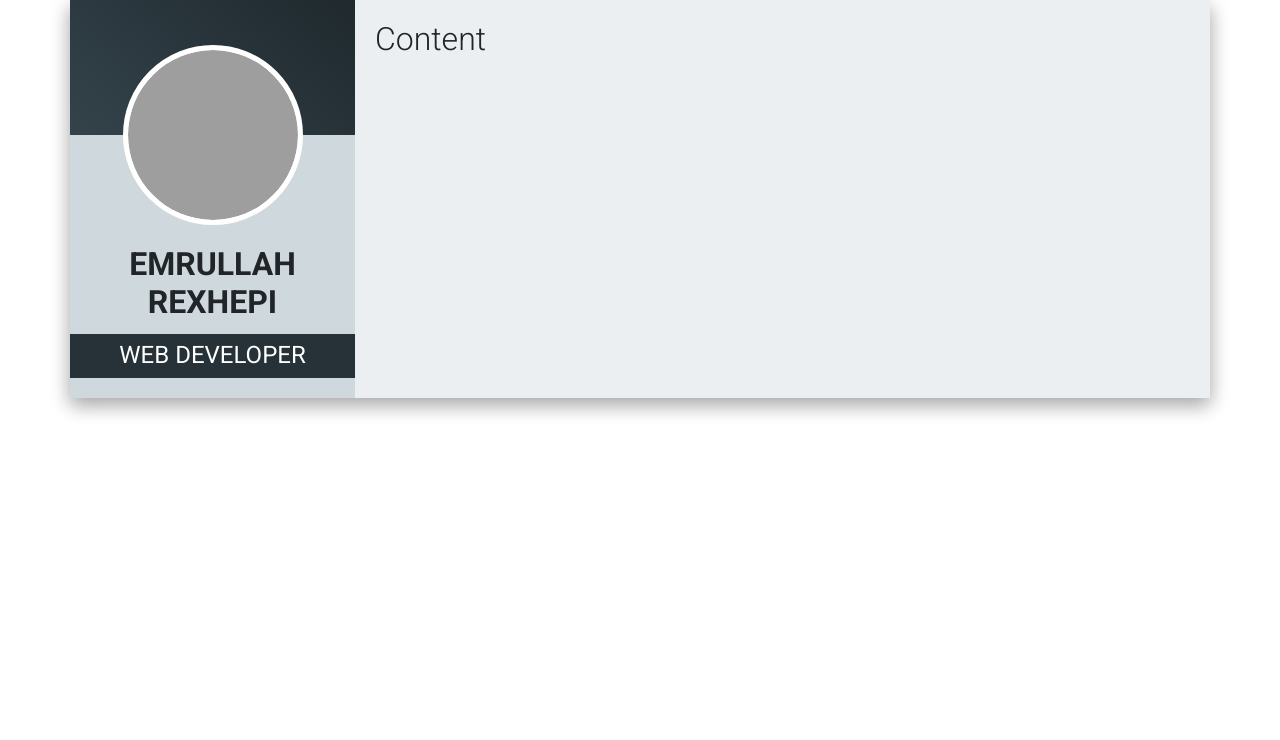
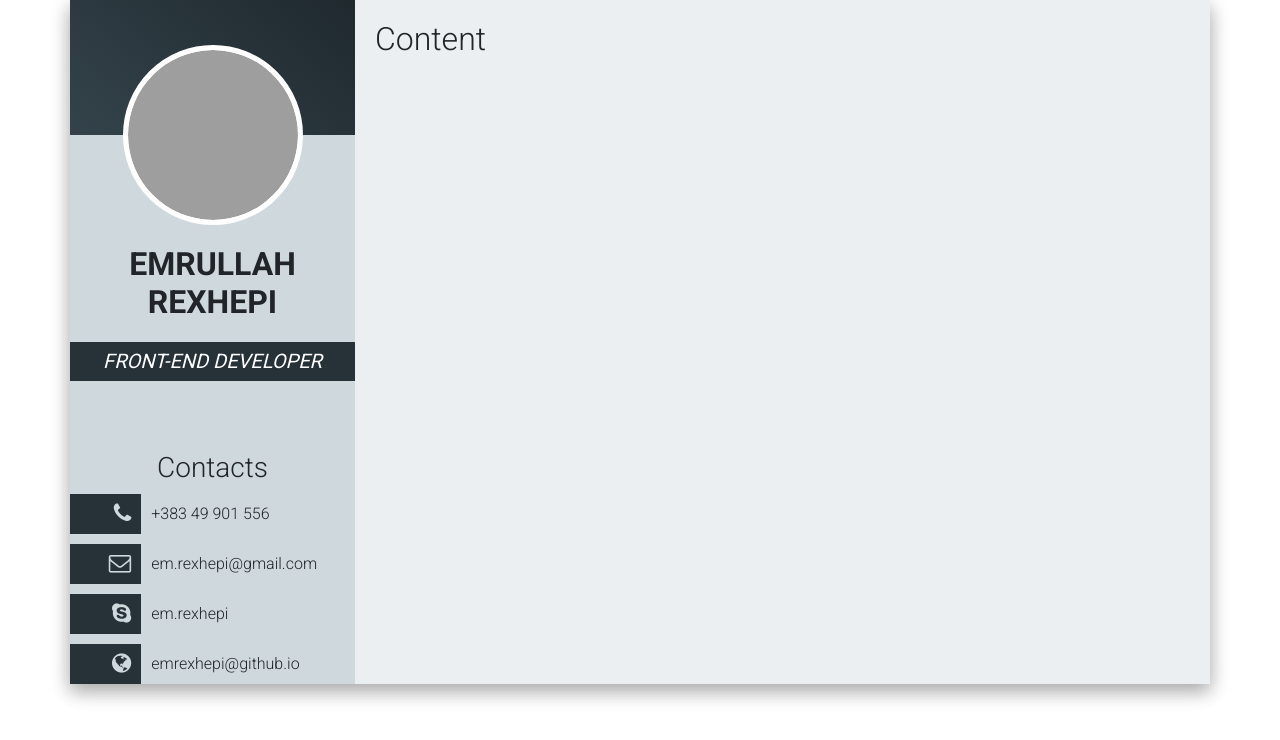
Before and after one commit to emrexhepi/CV, a React app: page / in a window 1280 px wide. Shown: the top 740 px of the page. Built offline with nearby package versions, Linux system fonts and the light colour scheme; grey boxes are pictures that could not be loaded.

Commit message:
finished contacts

```diff
--- a/src/components/Contacts/Contact/Contact.js
+++ b/src/components/Contacts/Contact/Contact.js
@@ -0,0 +1,52 @@
+import React from 'react';
+import PropTypes from 'prop-types';
+
+// styles
+import styles from "./Contact.mod.css";
+
+const Contact = (props) => {
+    let icon = null;
+    switch(props.icon) {
+        case 'mobile':
+            icon = <i className="fa fa-mobile" aria-hidden="true"></i>;
+            break;
+        case 'home':
+                icon = <i className="fa fa-phone" aria-hidden="true"></i>;
+                break;
+        case 'email':
+            icon = <i className="fa fa-envelope-o" aria-hidden="true"></i>;
+            break;
+        case 'fax':
+            icon = <i className="fa fa-fax" aria-hidden="true"></i>;
+            break;
+        case 'skype':
+            icon = <i className="fa fa-skype" aria-hidden="true"></i>;
+            break;
+        case 'address':
+            icon = <i className="fa fa-address-card-o" aria-hidden="true"></i>;
+            break;
+        case 'website':
+            icon = <i className="fa fa-globe" aria-hidden="true"></i>;
+            break;
+        default:
+            icon = null;
+            break;
+    }
+    return (
+        <div className={`${styles.ContactItem} row`}>
+            <div className={`col-3 ${styles.Icon} blue-grey darken-4 text-right`}>
+                <span>{icon}</span>
+            </div>
+            <div className={`col-9 ${styles.Contact} col-8 text-left`}>
+                <span>{props.contact}</span>
+            </div>
+        </div>
+    )
+}
+
+Contact.propTypes = {
+    icon: PropTypes.oneOf(['mobile', 'home', 'email', 'fax', 'skype', 'address', 'website']),
+    contact: PropTypes.string
+}
+
+export default Contact;
--- a/src/components/Contacts/Contact/Contact.mod.css
+++ b/src/components/Contacts/Contact/Contact.mod.css
@@ -0,0 +1,28 @@
+.ContactItem {
+    height: 40px !important;
+    margin-top: 10px;
+}
+
+.Icon {
+    height: 100%;
+}
+
+.Icon span {
+    position: absolute;
+    top: 50%;
+    right: 10px;
+    transform: translate(0, -50%);
+    font-size: 1.4em;
+    color: #cfd8dc;
+}
+
+.Contact {
+    height: 100%;
+}
+
+.Contact span {
+    position: absolute;
+    top: 50%;
+    left: 10px;
+    transform: translate(0, -50%);
+}
--- a/src/components/Contacts/Contacts.js
+++ b/src/components/Contacts/Contacts.js
@@ -4,16 +4,33 @@ import PropTypes from 'prop-types'
 // import modular stles
 import styles from "./Contacts.mod.css";
 
-const Contacts = () => {
-  return (
-    <div className={`row ${styles.Contacts}`}>
+// import components
+import Aux from '../../hoc/Auxiliary';
+import Contact from "./Contact/Contact";
 
-    </div>
-  )
+const Contacts = (props) => {
+
+    const contacts = props.contacts.map((item, index) => {
+        return <Contact key={`${item.icon}-${index}`} icon={item.icon} contact={item.contact} />
+    });
+
+    return (
+        <Aux>
+            <div className={`${styles.Contacts} text-center display-block`}>
+                <h3 className='text-center'>Contacts</h3>
+                {contacts}
+            </div>
+        </Aux>
+    )
 }
 
 Contacts.propTypes = {
-    icon: PropTypes.string,
+    contacts: PropTypes.arrayOf(
+        PropTypes.shape({
+            icon: PropTypes.oneOf(['mobile', 'home', 'email', 'fax', 'skype', 'address', 'website']),
+            contact: PropTypes.string
+        })
+    )
 }
 
 export default Contacts
--- a/src/components/Contacts/Contacts.mod.css
+++ b/src/components/Contacts/Contacts.mod.css
@@ -1,3 +1,10 @@
 .Contacts {
+    margin-top: 50px;
+    margin-left: 0px;
+}
 
+.Contacts h4 {
+    margin-left: auto;
+    margin-right: auto;
+    display: block;
 }
--- a/src/components/Profile/Profile.js
+++ b/src/components/Profile/Profile.js
@@ -8,12 +8,12 @@ const Profile = (props) => {
     <div className={`card ${styles.Card}`}>
         <div className={`${styles.CardUp} row blue-grey darken-4`}></div>
         <div className={`${styles.Avatar} mx-auto white rounded-circle`}>
-            <img className="rounded-circle" src="https://raw.githubusercontent.com/emrexhepi/CV/gh-pages/images/picture.jpg" alt="Emrullah Rexhepi" />
+            <img className="rounded-circle" src={props.profile.image} alt={props.name} />
         </div>
         <div className="card-body">
-            <h2 className="card-title text-center text-uppercase font-weight-bold">Emrullah Rexhepi</h2>
-            <div className={`row ${styles.JobTittle} blue-grey darken-4`}>
-                <h4 className="white-text text-center text-uppercase">Web Developer</h4>
+            <h2 className="card-title text-center text-uppercase font-weight-bold">{props.profile.name}</h2>
+            <div className={`row ${styles.JobTittle} blue-grey darken-4 text-center`}>
+                <h5 className={`${styles.title} white-text title text-uppercase font-italic`}>{props.profile.job}</h5>
             </div>
         </div>
     </div>
@@ -21,7 +21,11 @@ const Profile = (props) => {
 }
 
 Profile.propTypes = {
-    name: PropTypes.string
+    profile: PropTypes.shape({
+        image: PropTypes.string,
+        name : PropTypes.string,
+        job : PropTypes.string,
+    })
 }
 
 export default Profile;
--- a/src/components/Profile/Profile.mod.css
+++ b/src/components/Profile/Profile.mod.css
@@ -29,9 +29,10 @@
 .JobTittle {
     margin-right: -35px;
     margin-left: -35px;
+    margin-top: 20px;
 }
 
-.JobTittle h4 {
+.JobTittle .title {
     margin-top: 7px;
     margin-left: auto;
     margin-right: auto;
--- a/src/containers/Sidebar/Sidebar.js
+++ b/src/containers/Sidebar/Sidebar.js
@@ -4,12 +4,41 @@ import styles from "./Sidebar.mod.css";
 
 // import components
 import Profile from "../../components/Profile/Profile";
+import Contacts from "../../components/Contacts/Contacts";
 
 class Sidebar extends Component {
+    state = {
+        profile: {
+            image: "https://raw.githubusercontent.com/emrexhepi/CV/gh-pages/images/picture.jpg",
+            name: "Emrullah Rexhepi",
+            job: "Front-end Developer"
+        },
+        // icon types: ['mobile', 'home', 'email', 'fax', 'skype', 'address', 'website']
+        contacts: [
+            {
+                icon: "home",
+                contact: "+383 49 901 556"
+            },
+            {
+                icon: "email",
+                contact: "em.rexhepi@gmail.com"
+            },
+            {
+                icon: "skype",
+                contact: "em.rexhepi"
+            },
+            {
+                icon: "website",
+                contact: "emrexhepi@github.io"
+            },
+
+        ]
+    }
     render() {
         return (
             <div className={`col-md-12 col-sm-12 col-lg-3 ${styles.Sidebar} blue-grey lighten-4`}>
-                <Profile />
+                <Profile profile={this.state.profile}/>
+                <Contacts contacts={this.state.contacts}/>
             </div>
         );
     }
```
